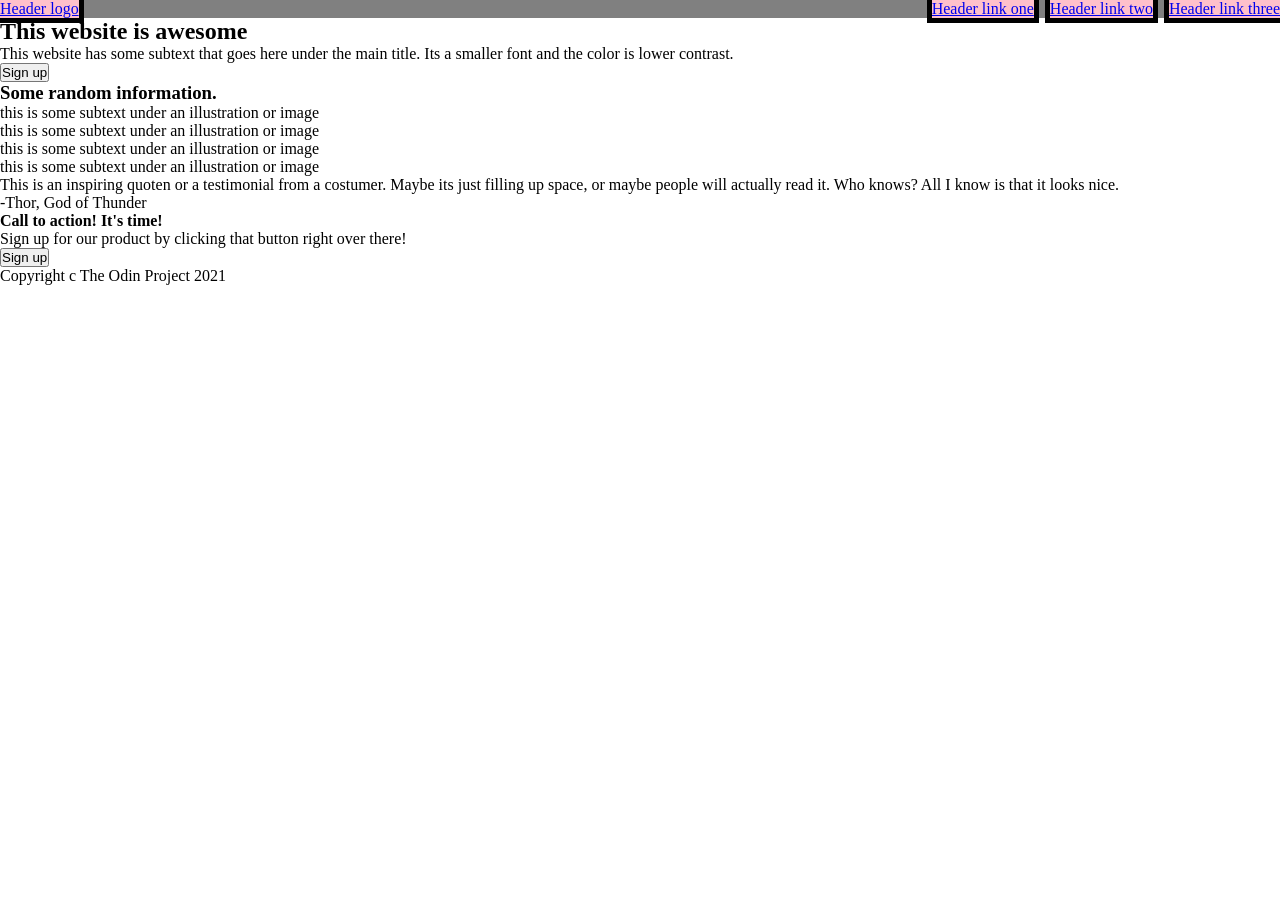
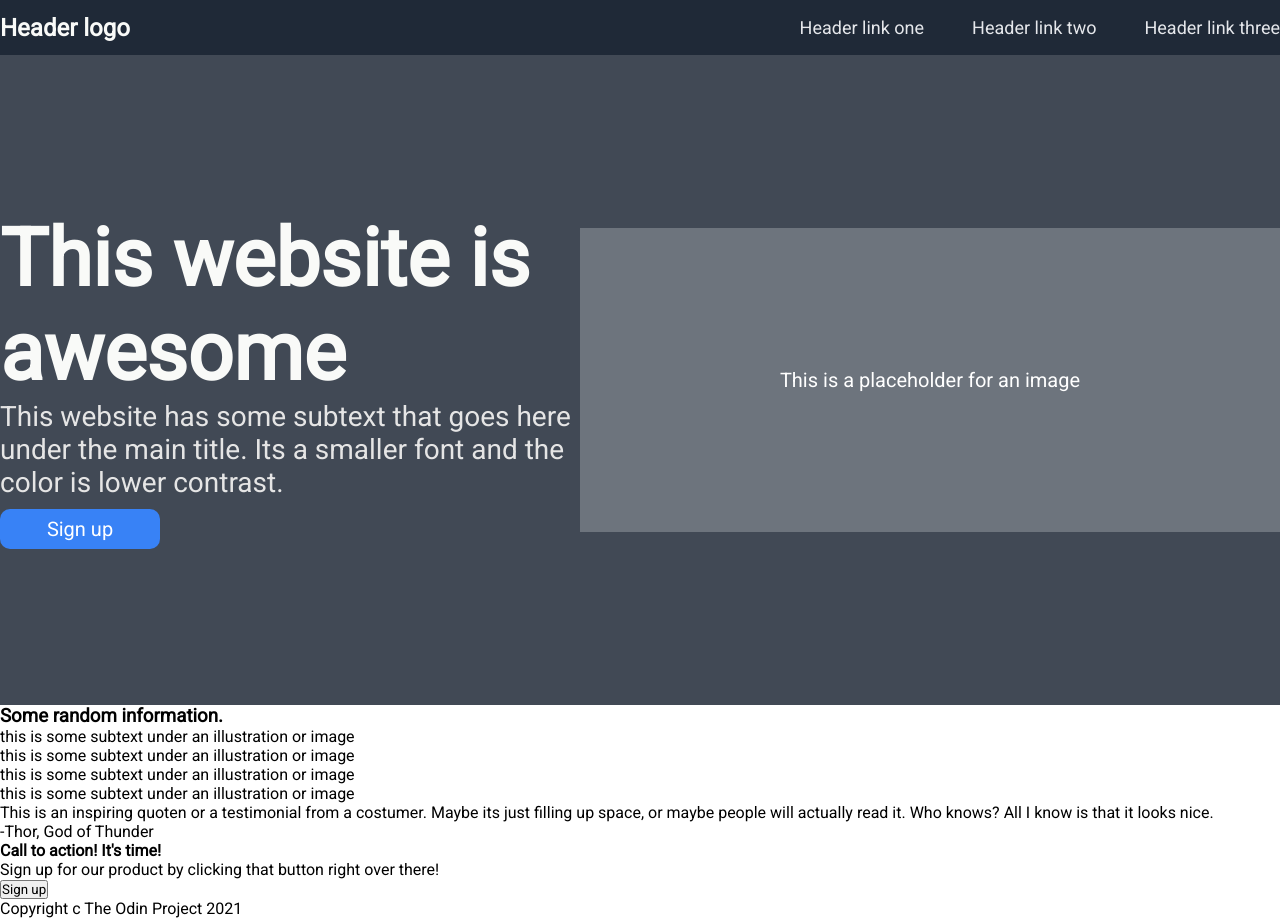
Before and after one commit to oalva-rez/git-landing-page, a plain HTML site: page index.html in a window 1280 px wide. Before the commit the page ends 800 px from the top, so only its background shows below. Drawn offline with Linux system fonts and the light colour scheme.

Commit message:
Fully formatted nav bar and first hero container

```diff
--- a/index.html
+++ b/index.html
@@ -1,6 +1,9 @@
 <!DOCTYPE html>
 <html lang="en">
 <head>
+    <link rel="preconnect" href="https://fonts.googleapis.com">
+    <link rel="preconnect" href="https://fonts.gstatic.com" crossorigin>
+    <link href="https://fonts.googleapis.com/css2?family=Pacifico&family=Roboto&display=swap" rel="stylesheet">
     <link rel="stylesheet" href="./styles.css">
     <meta charset="UTF-8">
     <meta http-equiv="X-UA-Compatible" content="IE=edge">
@@ -8,21 +11,21 @@
     <title>Business</title>
 </head>
 <body>
-    <nav class="nav-conatiner">
+    <nav class="nav-container">
         <ul class="nav-list">
-           <li class="logo"><a href="#">Header logo</a></li>
-           <li><a href="#">Header link one</a></li>
-           <li><a href="#">Header link two</a></li>
-           <li><a href="#">Header link three</a></li>
+            <li class="logo-container"><a class="nav-link" id="logo" href="#">Header logo</a></li>
+            <li><a class="nav-link" href="#">Header link one</a></li>
+            <li><a class="nav-link" href="#">Header link two</a></li>
+            <li><a class="nav-link" href="#">Header link three</a></li>
         </ul>
-    </nav>
+     </nav>
     <div class="hero-container">
-        <div class="hero-words">
+        <div class="hero-text-container">
             <h2 class="hero-main-text">This website is awesome</h2>
             <p class="hero-sub-text">This website has some subtext that goes here under the main title. Its a smaller font and the color is lower contrast.</p>
-            <button class="hero-btn">Sign up</button>
+            <button id="hero-btn">Sign up</button>
         </div>
-        <div class="hero-img"></div>
+        <div class="hero-img"><p class="imgtext">This is a placeholder for an image</p></div>
     </div>
     <div class="card-container">
         <h3 class="sub-header">Some random information.</h3>
--- a/styles.css
+++ b/styles.css
@@ -2,27 +2,118 @@
     margin: 0;
     padding: 0;
     box-sizing: border-box;
+    font-family: 'Pacifico', cursive;
+    font-family: 'Roboto', sans-serif;
 }
+
+.nav-container {
+    display: flex;
+    justify-content: center;
+    background-color: #1f2937;
+}
+
 .logo{
     color: white;
 }
 
 .nav-list {
     margin: 0;
-    padding: 0;
+    width: 1500px;
     list-style: none;
-    background-color: grey;
     display: flex;
-    gap: 1rem;
+    gap: 3rem;
+    height: 55px;
 }
 
 .nav-list li {
-
-    background-color: pink;
-
-    outline: 5px solid black;
+    align-self: center;
+    color: white;
 }
 
-.logo {
+.logo-container {
     margin-right: auto;
 }
+
+.nav-link:link {
+    color: #e5e7eb;
+    text-decoration: none;
+    font-size: 18px;
+}
+
+#logo {
+    font-weight: bold;
+    font-size: 24px;
+}
+
+#logo:link {
+    color: #f9faf8;
+}
+
+.hero-container {
+    background-color: #1f2937d8;
+    height: 650px;
+    margin: 0;
+    justify-content: center;
+    display: flex;
+
+
+}
+
+.hero-container > * {
+    width: 750px;
+
+}
+
+.hero-text-container {
+    display: flex;
+    flex-direction: column;
+    justify-content: center;
+}
+
+.hero-main-text {
+    font-size: 80px;
+    font-weight: bolder;
+    color: #f9faf8;
+}
+
+.hero-sub-text {
+    font-size: 28px;
+    color: #e5e5e5;
+}
+
+#hero-btn {
+    width: 160px;
+    height: 40px;
+    border-radius: 10px;
+    margin-top: 10px;
+    font-size: 20px;
+    border: none;
+    background: none;
+    background-color: #3882f6;
+    color: white;
+
+
+}
+
+
+.hero-img {
+
+    height: 304px;
+    align-self: center;
+
+    display: flex;
+
+
+}
+
+.imgtext {
+
+    text-align: center;
+    margin: auto;
+    line-height: 304px;
+    background-color: #6d747d;
+    width: 700px;
+    height: 304px;
+    color: white;
+    font-size: 20px;
+}
```
